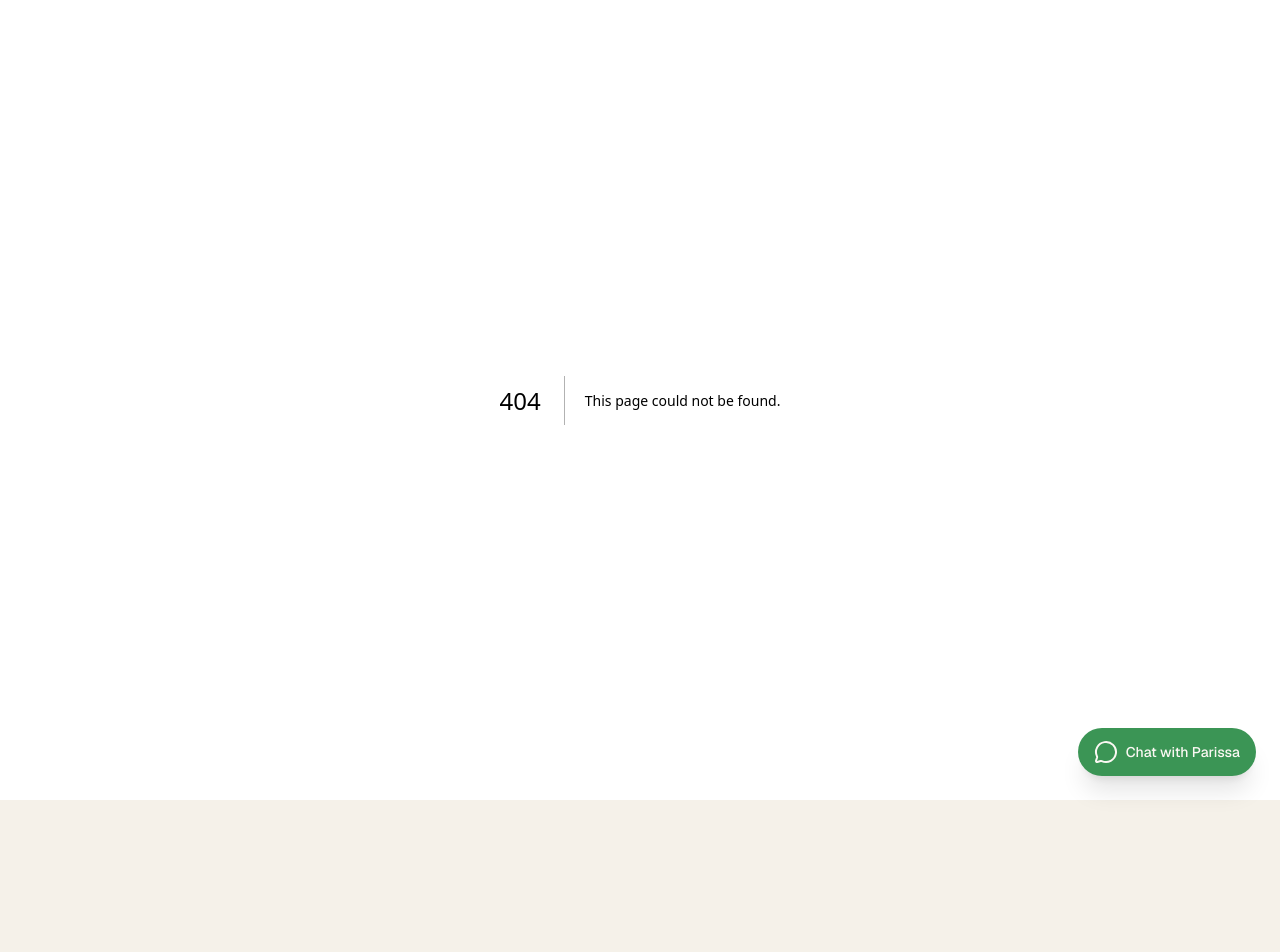
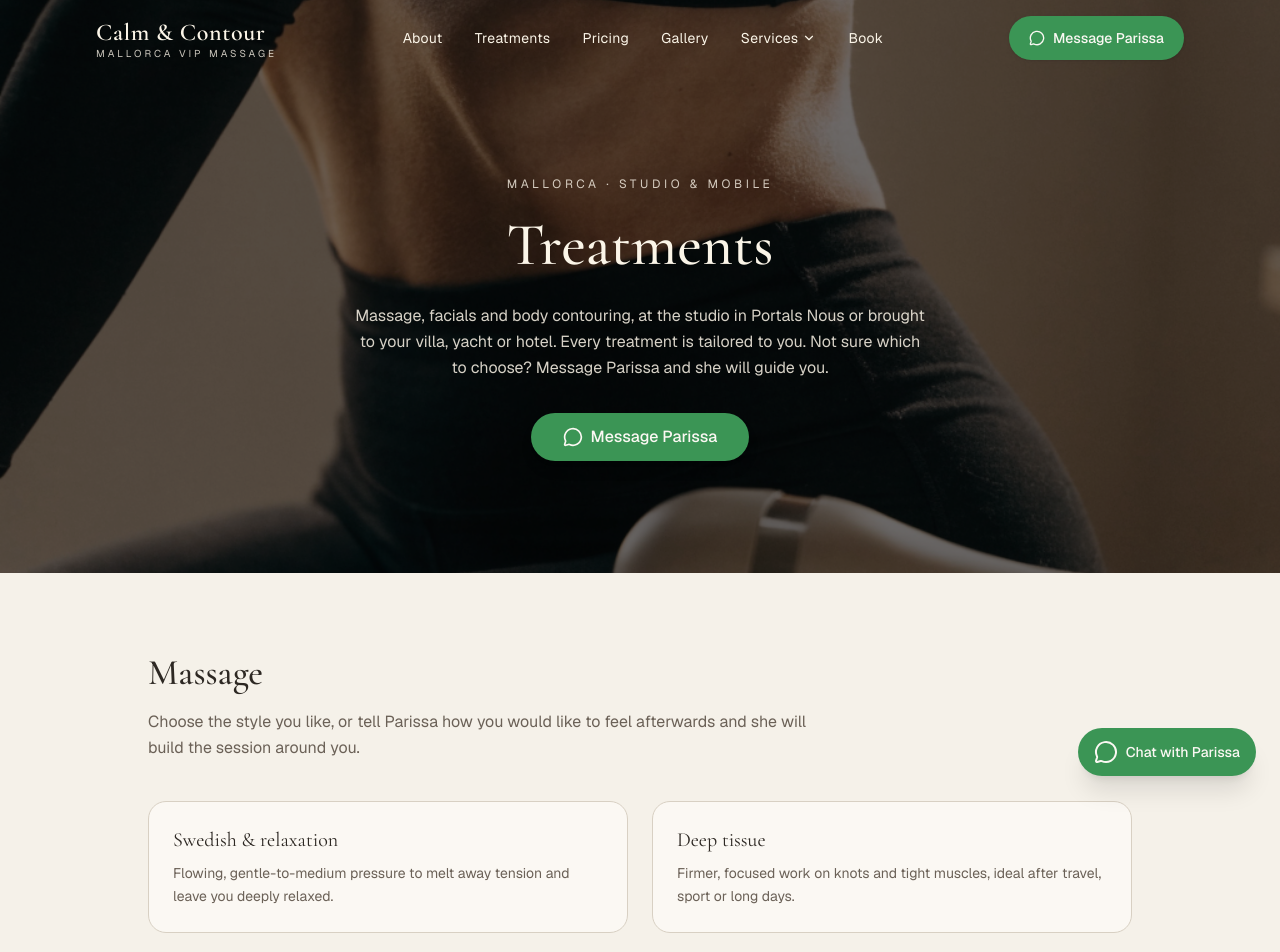
Before and after one commit to tamainriley-byte/websites, a Next.js app: page /treatments in a window 1280 px wide. Before the commit this address had no page. Shown: the top 952 px of the page. Before the commit the page ends 800 px from the top, so only its background shows below. Built offline with nearby package versions, Linux system fonts and the light colour scheme.

Commit message:
Add treatments page with service details and pricing
This file introduces a new treatments page for a massage and body contouring service in Mallorca, including metadata, service descriptions, and pricing information.

```diff
--- /dev/null
+++ b/app/treatments/page.tsx
@@ -0,0 +1,146 @@
+import type { Metadata } from "next"
+import { MessageCircle } from "lucide-react"
+import { SiteHeader } from "@/components/site-header"
+import { CtaFooter } from "@/components/cta-footer"
+
+const WA =
+  "https://wa.me/34602020734?text=Hello%20Calm%20%26%20Contour%2C%20I'd%20like%20to%20book%20a%20treatment%20in%20Mallorca."
+
+export const metadata: Metadata = {
+  title: "Treatments | Massage, Facials & Body Contouring in Mallorca | Calm & Contour",
+  description:
+    "Our treatments in Mallorca: Swedish, deep tissue, aromatherapy, hot stone, lymphatic drainage, prenatal and sports massage, plus facials and body contouring. Studio or mobile to your villa, yacht or hotel. From €75.",
+  alternates: { canonical: "https://www.calmandcontour.com/treatments" },
+  openGraph: {
+    title: "Treatments | Calm & Contour Mallorca",
+    description:
+      "Massage, facials and body contouring across Mallorca. Studio or mobile.",
+    url: "https://www.calmandcontour.com/treatments",
+    images: ["/images/body-contour.png"],
+  },
+}
+
+const massages = [
+  { t: "Swedish & relaxation", d: "Flowing, gentle-to-medium pressure to melt away tension and leave you deeply relaxed." },
+  { t: "Deep tissue", d: "Firmer, focused work on knots and tight muscles, ideal after travel, sport or long days." },
+  { t: "Aromatherapy", d: "Slow, soothing massage with essential oils chosen for calm, energy or sleep." },
+  { t: "Hot stone", d: "Warm basalt stones ease muscles and quiet the mind, wonderfully warming and restorative." },
+  { t: "Lymphatic drainage", d: "Light, rhythmic strokes that reduce puffiness, aid recovery and leave you feeling lighter." },
+  { t: "Prenatal massage", d: "Gentle, safe massage tailored for pregnancy to ease the back, hips and legs." },
+  { t: "Sports & recovery", d: "Targeted techniques to loosen, mobilise and speed recovery for active bodies." },
+  { t: "Back, neck & shoulders", d: "A focused session for the areas that hold the most tension, perfect as a quick reset." },
+]
+
+const contour = [
+  { t: "Facial & facial reset", d: "Cleansing, lifting and hydrating facials to refresh and brighten the skin." },
+  { t: "Wood therapy (maderoterapia)", d: "Sculpting massage with wooden tools to contour, smooth and stimulate circulation." },
+  { t: "Lymphatic sculpting", d: "Drainage-led body work to de-bloat and define, popular before events." },
+  { t: "Pre-event sculpting", d: "A tailored session to look and feel your best before a wedding, shoot or special day." },
+]
+
+export default function Page() {
+  return (
+    <main className="bg-background">
+      <SiteHeader />
+
+      {/* Hero */}
+      <section className="relative overflow-hidden">
+        <img
+          src="/images/body-contour.png"
+          alt="Calm treatment room setup for massage and body contouring in Mallorca"
+          className="absolute inset-0 size-full object-cover"
+        />
+        <div className="absolute inset-0 bg-black/55" />
+        <div className="relative mx-auto max-w-3xl px-5 pb-20 pt-36 text-center text-cream md:pb-28 md:pt-44">
+          <p className="text-xs uppercase tracking-[0.3em] text-cream/80">
+            Mallorca · Studio &amp; Mobile
+          </p>
+          <h1 className="mt-4 text-balance font-serif text-4xl font-medium leading-tight md:text-6xl">
+            Treatments
+          </h1>
+          <p className="mx-auto mt-5 max-w-xl text-pretty leading-relaxed text-cream/85">
+            Massage, facials and body contouring, at the studio in Portals Nous or
+            brought to your villa, yacht or hotel. Every treatment is tailored to
+            you. Not sure which to choose? Message Parissa and she will guide you.
+          </p>
+          <a
+            href={WA}
+            className="mt-8 inline-flex min-h-12 items-center gap-2 rounded-full bg-whatsapp px-8 py-3 text-base font-medium text-whatsapp-foreground shadow-lg transition-transform hover:scale-[1.03]"
+          >
+            <MessageCircle className="size-5" aria-hidden="true" />
+            Message Parissa
+          </a>
+        </div>
+      </section>
+
+      {/* Massage types */}
+      <section className="mx-auto max-w-5xl px-5 py-16 md:py-20">
+        <h2 className="font-serif text-3xl font-medium text-foreground md:text-4xl">
+          Massage
+        </h2>
+        <p className="mt-4 max-w-2xl leading-relaxed text-muted-foreground">
+          Choose the style you like, or tell Parissa how you would like to feel
+          afterwards and she will build the session around you.
+        </p>
+        <div className="mt-10 grid gap-6 sm:grid-cols-2">
+          {massages.map((m) => (
+            <div key={m.t} className="rounded-2xl border border-border bg-card p-6">
+              <h3 className="font-serif text-xl text-foreground">{m.t}</h3>
+              <p className="mt-2 text-sm leading-relaxed text-muted-foreground">{m.d}</p>
+            </div>
+          ))}
+        </div>
+      </section>
+
+      {/* Facials & contouring */}
+      <section className="bg-secondary/40">
+        <div className="mx-auto max-w-5xl px-5 py-16 md:py-20">
+          <h2 className="font-serif text-3xl font-medium text-foreground md:text-4xl">
+            Facials &amp; body contouring
+          </h2>
+          <p className="mt-4 max-w-2xl leading-relaxed text-muted-foreground">
+            Beyond massage, Parissa offers facial treatments and body sculpting to
+            refresh the skin and define the body.
+          </p>
+          <div className="mt-10 grid gap-6 sm:grid-cols-2">
+            {contour.map((m) => (
+              <div key={m.t} className="rounded-2xl border border-border bg-card p-6">
+                <h3 className="font-serif text-xl text-foreground">{m.t}</h3>
+                <p className="mt-2 text-sm leading-relaxed text-muted-foreground">{m.d}</p>
+              </div>
+            ))}
+          </div>
+        </div>
+      </section>
+
+      {/* Pricing strip */}
+      <section className="mx-auto max-w-3xl px-5 py-16 md:py-20">
+        <h2 className="font-serif text-3xl font-medium text-foreground md:text-4xl">
+          Pricing
+        </h2>
+        <div className="mt-8 grid gap-6 sm:grid-cols-2">
+          <div className="rounded-2xl border border-border bg-card p-6">
+            <span className="font-serif text-xl text-foreground">Studio, Portals Nous</span>
+            <ul className="mt-4 space-y-2 text-muted-foreground">
+              <li className="flex justify-between border-b border-border/60 pb-2"><span>60 minutes</span><span className="text-foreground">€75</span></li>
+              <li className="flex justify-between"><span>90 minutes</span><span className="text-foreground">€125</span></li>
+            </ul>
+          </div>
+          <div className="rounded-2xl border border-border bg-card p-6">
+            <span className="font-serif text-xl text-foreground">Mobile, to you</span>
+            <ul className="mt-4 space-y-2 text-muted-foreground">
+              <li className="flex justify-between border-b border-border/60 pb-2"><span>60 minutes</span><span className="text-foreground">€120</span></li>
+              <li className="flex justify-between"><span>90 minutes</span><span className="text-foreground">€145</span></li>
+            </ul>
+          </div>
+        </div>
+        <p className="mt-6 text-sm text-muted-foreground">
+          Couples and groups are treated side by side at your villa, hotel or
+          yacht with a second therapist. Just ask.
+        </p>
+      </section>
+
+      <CtaFooter />
+    </main>
+  )
+}
```
